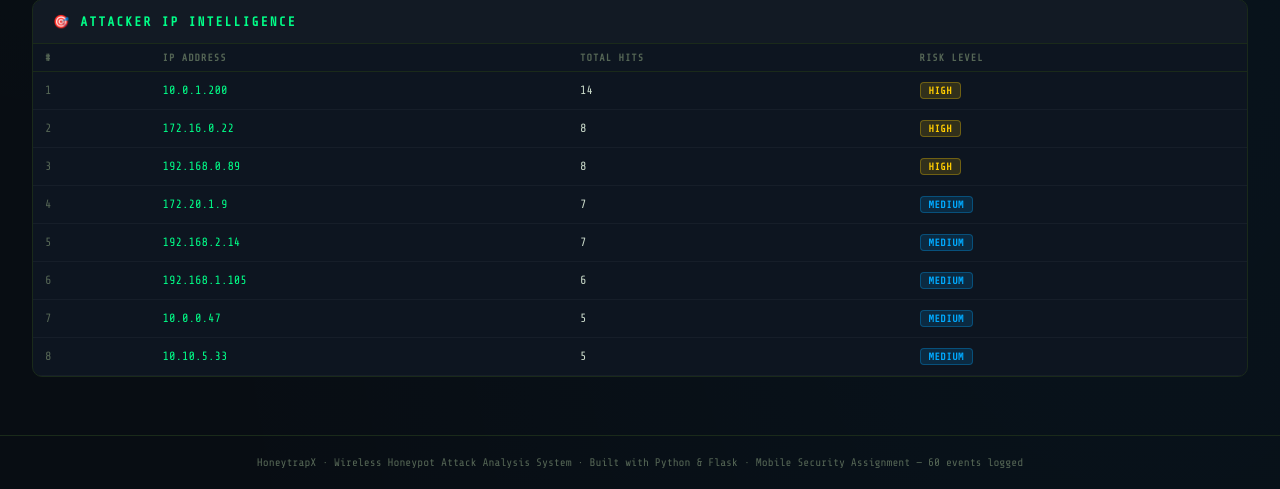
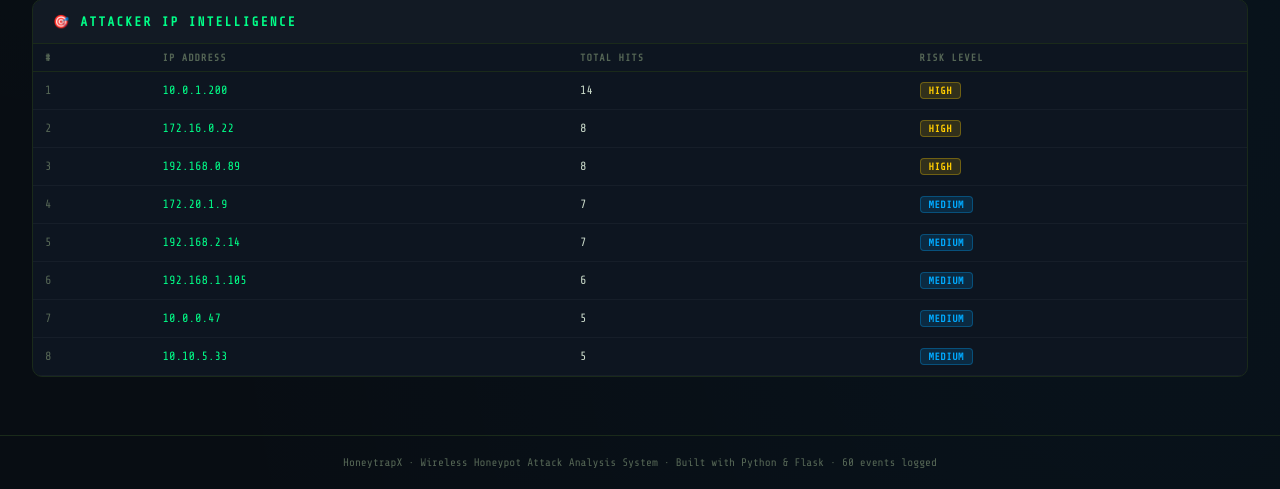
Before and after one commit to srinath-manda/HoneyTrapX, a Flask app: page / in a window 1280 px wide. Shown: the part 1927-2416 px from the top of the page. Run offline with Flask 3, Linux system fonts and the light colour scheme.

Commit message:
Modified Footer

```diff
--- a/templates/index.html
+++ b/templates/index.html
@@ -513,7 +513,7 @@
 
 <footer>
   HoneytrapX · Wireless Honeypot Attack Analysis System · Built with Python &amp; Flask ·
-  Mobile Security Assignment — {{ stats.total_attacks }} events logged
+  {{ stats.total_attacks }} events logged
 </footer>
 
 <script>
```
